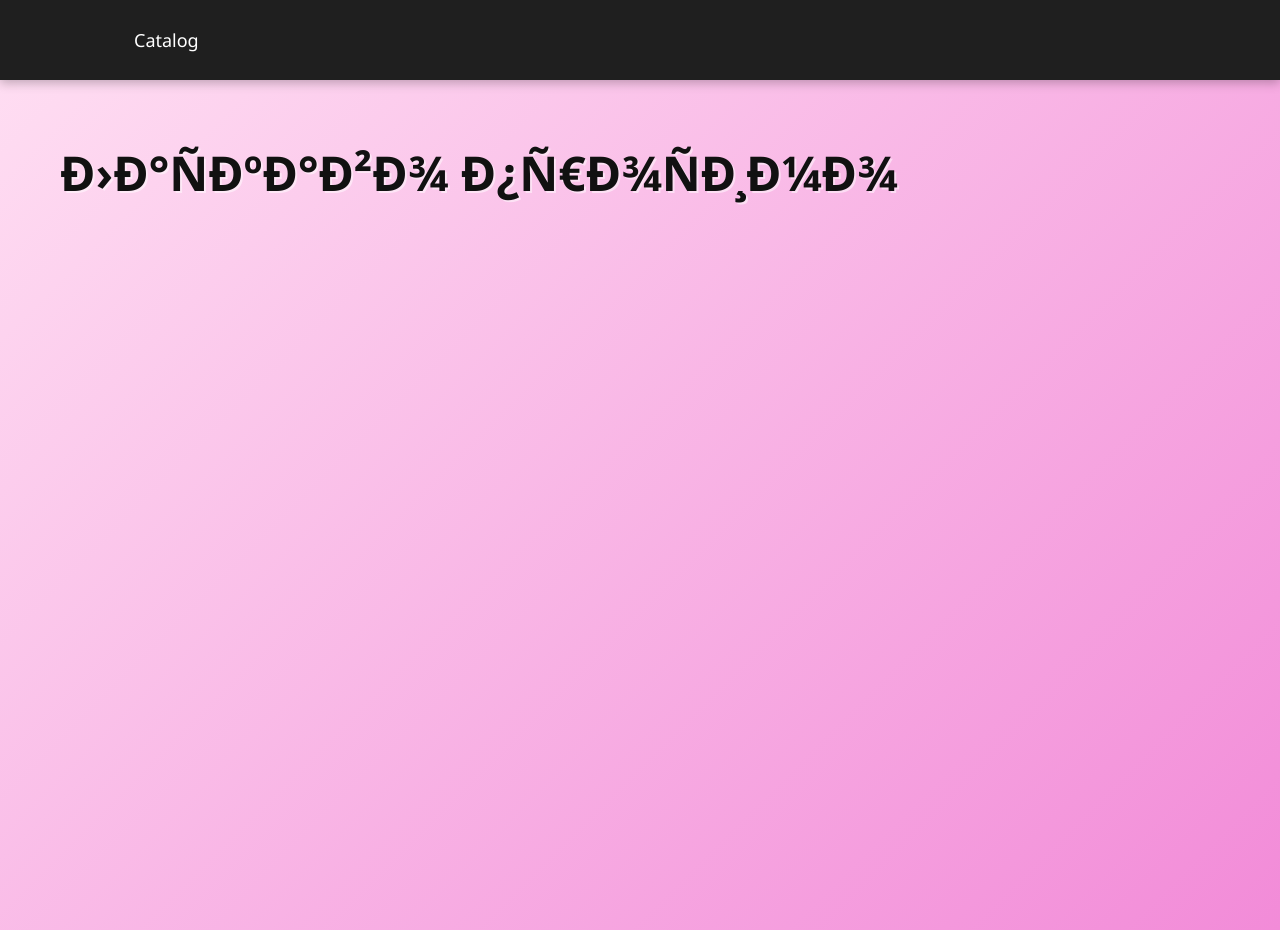
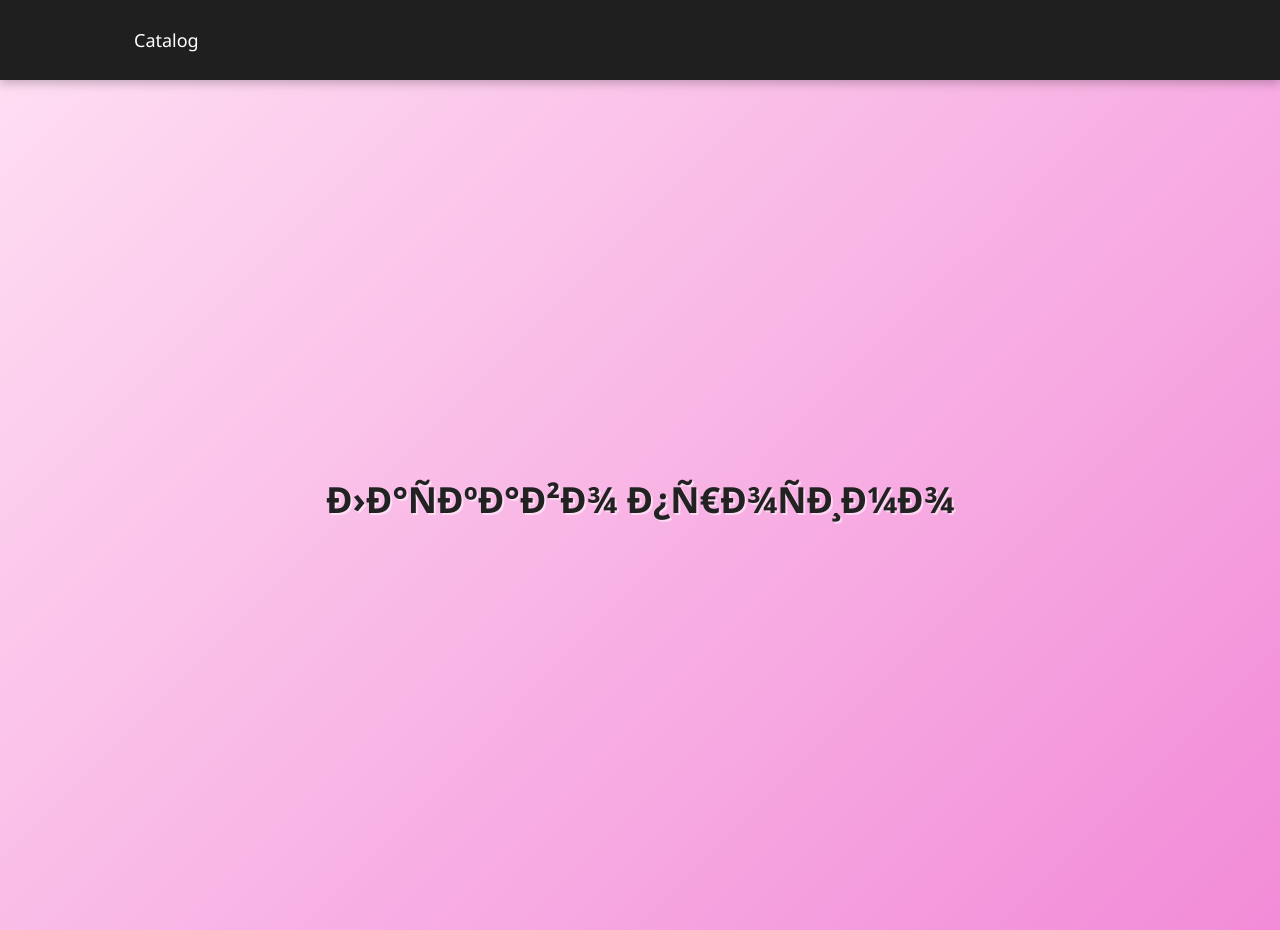
Before and after one commit to fffsdvfff/web-programming, a plain HTML site: page lab7/index.html in a window 1280 px wide. Drawn offline with Linux system fonts and the light colour scheme.

Commit message:
авпв

```diff
--- a/lab7/style.css
+++ b/lab7/style.css
@@ -95,10 +95,10 @@ header a:hover {
     font-weight: bold;
 }
 h1 {
-    font-size: 48px;
-    margin: 0 0 20px;
-    font-weight: 800;
-    color: #111;
+    font-size: 36px;
+    margin: 0;
+    font-weight: 600;
+    color: #222;
     text-shadow: 2px 2px 0 rgba(255,255,255,0.5);
 }
 
@@ -107,3 +107,11 @@ h2 {
     margin-bottom: 30px;
     color: #111;
 }
+#content {
+    min-height: calc(100vh - 70px);
+    padding: 60px;
+    display: flex;
+    justify-content: center;
+    align-items: center;
+    text-align: center;
+}
```
